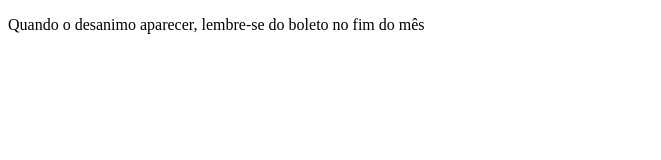
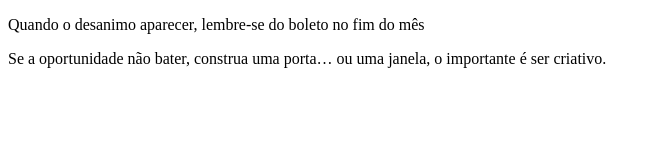
Before and after one commit to vHOLTZv/Projeto-1, a plain HTML site: page index.html in a window 1280 px wide. Shown: the whole page, without its empty margins (0-661 px from the left). Drawn offline with Linux system fonts and the light colour scheme.

Commit message:
frase motivacional 2

```diff
--- a/index.html
+++ b/index.html
@@ -7,5 +7,8 @@
 </head>
 <body>
     <p>Quando o desanimo aparecer, lembre-se do boleto no fim do mês</p>
+
+    <p>Se a oportunidade não bater, construa uma porta… ou uma janela, o importante é ser criativo.</p>
+
 </body>
 </html>
```
